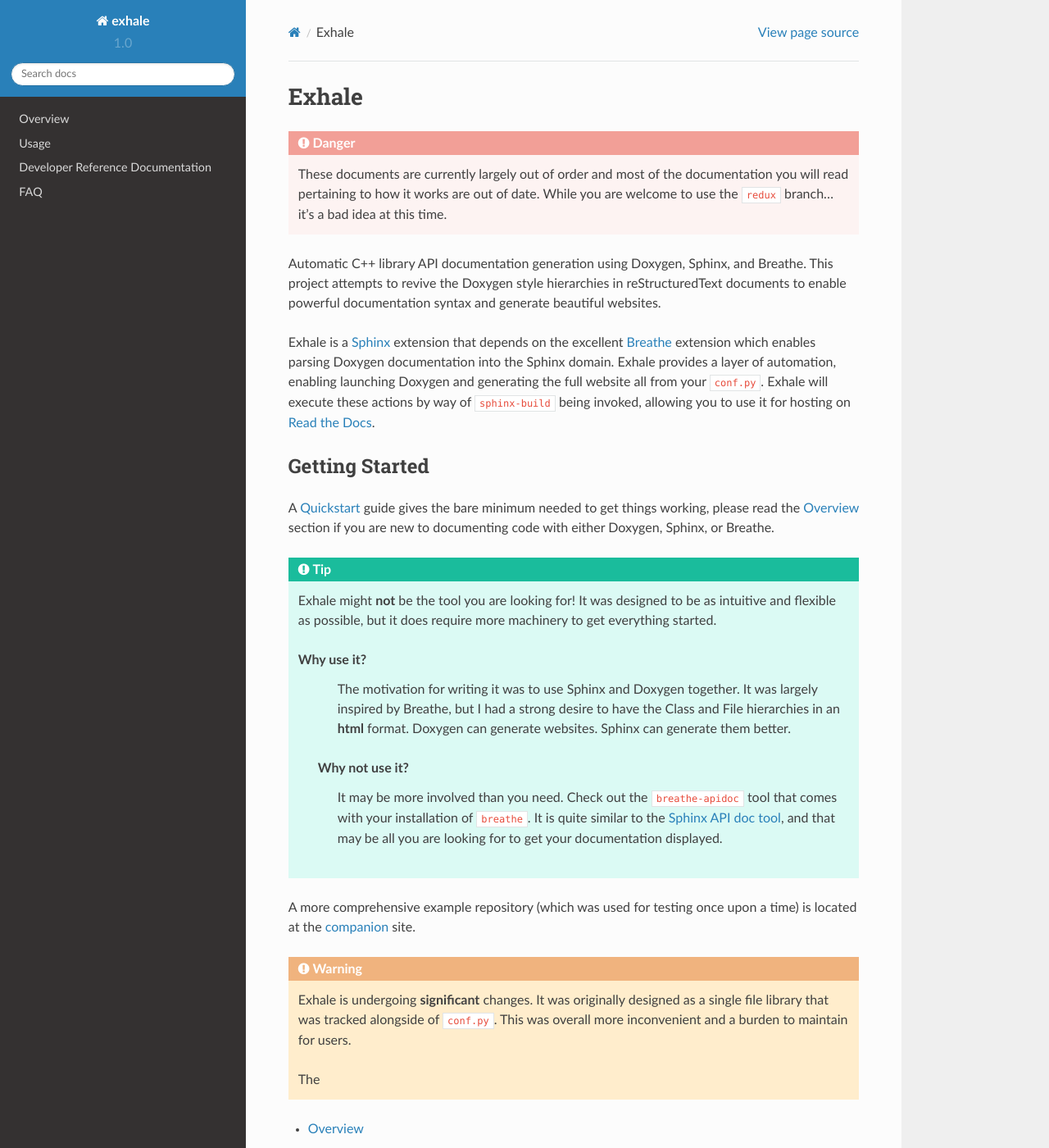
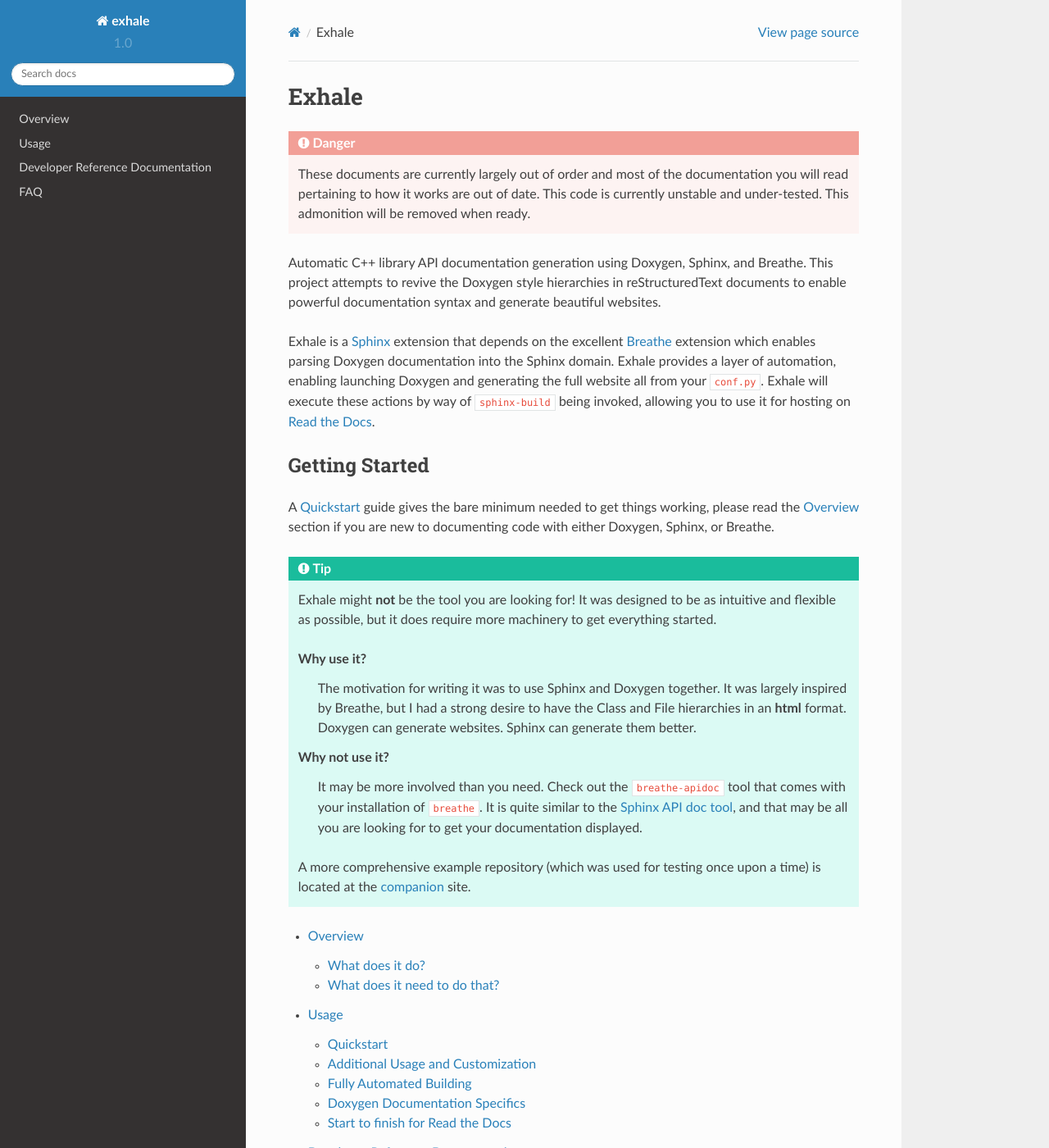
Before and after one commit to svenevs/exhale, a Sphinx documentation site: the page built from docs/index.rst, in a window 1280 px wide and 1400 px high. Shown: the whole window at 82% size. Built offline with Sphinx 7.4.7 and the Read the Docs theme 2.0.0, drawn with Linux system fonts in a browser that asks for light colours; some of the changed lines change nothing that is shown.

Commit message:
use same verbiage for README and docs

```diff
--- a/README.rst
+++ b/README.rst
@@ -1,21 +1,70 @@
-exhale
+Exhale
 ========================================================================================
-
-Automatic C++ library api documentation generation: breathe doxygen in and exhale it out.
-
-Brief
-----------------------------------------------------------------------------------------
-
-This project attempts to port the Doxygen style Class and File hierarchies into Sphinx,
-using Breathe to pull in the documentation from Doxygen.  This project was developed
-with C++ in mind, but would likely also work well for a pure C library as well.
-
-Full documentation and usage guide: |docs|
+|docs|
 
 .. |docs| image:: https://readthedocs.org/projects/exhale/badge/?version=latest
     :alt: Documentation Status
     :scale: 100%
     :target: https://exhale.readthedocs.io/en/latest/?badge=latest
+
+.. begin_tmp_danger_warning
+
+.. danger::
+
+   These documents are currently largely out of order and most of the documentation you
+   will read pertaining to how it works are out of date.  This code is currently
+   unstable and under-tested.  This admonition will be removed when ready.
+
+.. end_tmp_danger_warning
+
+.. begin_exhale_brief_desc
+
+Automatic C++ library API documentation generation using Doxygen, Sphinx, and Breathe.
+This project attempts to revive the Doxygen style hierarchies in reStructuredText
+documents to enable powerful documentation syntax and generate beautiful websites.
+
+.. end_exhale_brief_desc
+
+.. begin_exhale_long_desc
+
+Exhale is a `Sphinx <http://www.sphinx-doc.org/en/stable/>`_ extension that depends on
+the excellent `Breathe <http://breathe.readthedocs.io/en/latest/>`_ extension which
+enables parsing Doxygen documentation into the Sphinx domain.  Exhale provides a layer
+of automation, enabling launching Doxygen and generating the full website all from your
+``conf.py``.  Exhale will execute these actions by way of ``sphinx-build`` being invoked,
+allowing you to use it for hosting on `Read the Docs <https://readthedocs.org/>`_.
+
+.. end_exhale_long_desc
+
+Usage
+----------------------------------------------------------------------------------------
+
+See the `full documentation and usage guide <https://exhale.rtfd.io>`_.
+
+.. begin_exhale_is_it_for_me
+
+Exhale might **not** be the tool you are looking for!  It was designed to be as
+intuitive and flexible as possible, but it does require more machinery to get
+everything started.
+
+**Why use it?**
+    The motivation for writing it was to use Sphinx and Doxygen together.  It was
+    largely inspired by Breathe, but I had a strong desire to have the Class and
+    File hierarchies in an **html** format.  Doxygen can generate websites.  Sphinx
+    can generate them better.
+
+**Why not use it?**
+    It may be more involved than you need.  Check out the ``breathe-apidoc`` tool
+    that comes with your installation of ``breathe``.  It is quite similar to the
+    `Sphinx API doc tool <http://www.sphinx-doc.org/en/stable/man/sphinx-apidoc.html>`_,
+    and that may be all you are looking for to get your documentation displayed.
+
+A more comprehensive example repository (which was used for testing once upon a time) is
+located at the companion_ site.
+
+.. _companion: http://my-favorite-documentation-test.readthedocs.io/en/latest/
+
+.. end_exhale_is_it_for_me
 
 Participate
 ----------------------------------------------------------------------------------------
@@ -51,6 +100,8 @@
 License
 ----------------------------------------------------------------------------------------
 
-This project uses a BSD 3-clause license, listed at the top of ``exhale.py``, in hopes
-that it will be accessible to most projects.  If you require a different license, please
-raise an issue and I will consider a dual license.
+This project uses a BSD 3-clause license, in hopes that it will be accessible to most
+projects.  If you require a different license, please raise an issue and I will consider
+a dual license.
+
+The full license is `available here <https://github.com/svenevs/exhale/LICENSE.md>`_.
--- a/docs/index.rst
+++ b/docs/index.rst
@@ -1,22 +1,19 @@
 Exhale
 ========================================================================================
 
-.. danger::
+.. include:: ../README.rst
+   :start-after: begin_tmp_danger_warning
+   :end-before: end_tmp_danger_warning
 
-   These documents are currently largely out of order and most of the documentation you
-   will read pertaining to how it works are out of date.  While you are welcome to
-   use the ``redux`` branch...it's a bad idea at this time.
+.. include:: ../README.rst
+   :start-after: begin_exhale_brief_desc
+   :end-before: end_exhale_brief_desc
 
-Automatic C++ library API documentation generation using Doxygen, Sphinx, and Breathe.
-This project attempts to revive the Doxygen style hierarchies in reStructuredText
-documents to enable powerful documentation syntax and generate beautiful websites.
+.. include:: ../README.rst
+   :start-after: begin_exhale_long_desc
+   :end-before: end_exhale_long_desc
 
-Exhale is a `Sphinx <http://www.sphinx-doc.org/en/stable/>`_ extension that depends on
-the excellent `Breathe <http://breathe.readthedocs.io/en/latest/>`_ extension which
-enables parsing Doxygen documentation into the Sphinx domain.  Exhale provides a layer
-of automation, enabling launching Doxygen and generating the full website all from your
-``conf.py``.  Exhale will execute these actions by way of ``sphinx-build`` being invoked,
-allowing you to use it for hosting on `Read the Docs <https://readthedocs.org/>`_.
+
 
 Getting Started
 ----------------------------------------------------------------------------------------
@@ -26,33 +23,9 @@
 either Doxygen, Sphinx, or Breathe.
 
 .. tip::
-
-   Exhale might **not** be the tool you are looking for!  It was designed to be as
-   intuitive and flexible as possible, but it does require more machinery to get
-   everything started.
-
-   **Why use it?**
-        The motivation for writing it was to use Sphinx and Doxygen together.  It was
-        largely inspired by Breathe, but I had a strong desire to have the Class and
-        File hierarchies in an **html** format.  Doxygen can generate websites.  Sphinx
-        can generate them better.
-
-    **Why not use it?**
-        It may be more involved than you need.  Check out the ``breathe-apidoc`` tool
-        that comes with your installation of ``breathe``.  It is quite similar to the
-        `Sphinx API doc tool <http://www.sphinx-doc.org/en/stable/man/sphinx-apidoc.html>`_,
-        and that may be all you are looking for to get your documentation displayed.
-
-A more comprehensive example repository (which was used for testing once upon a time) is
-located at the companion_ site.
-
-.. warning::
-
-   Exhale is undergoing **significant** changes.  It was originally designed as a single
-   file library that was tracked alongside of ``conf.py``.  This was overall more
-   inconvenient and a burden to maintain for users.
-
-   The
+   .. include:: ../README.rst
+      :start-after: begin_exhale_is_it_for_me
+      :end-before: end_exhale_is_it_for_me
 
 .. toctree::
    :maxdepth: 2
@@ -69,8 +42,6 @@
 * :ref:`modindex`
 * :ref:`search`
 
-.. _companion: http://my-favorite-documentation-test.readthedocs.io/en/latest/
-
 Legacy
 ========================================================================================
 
```
